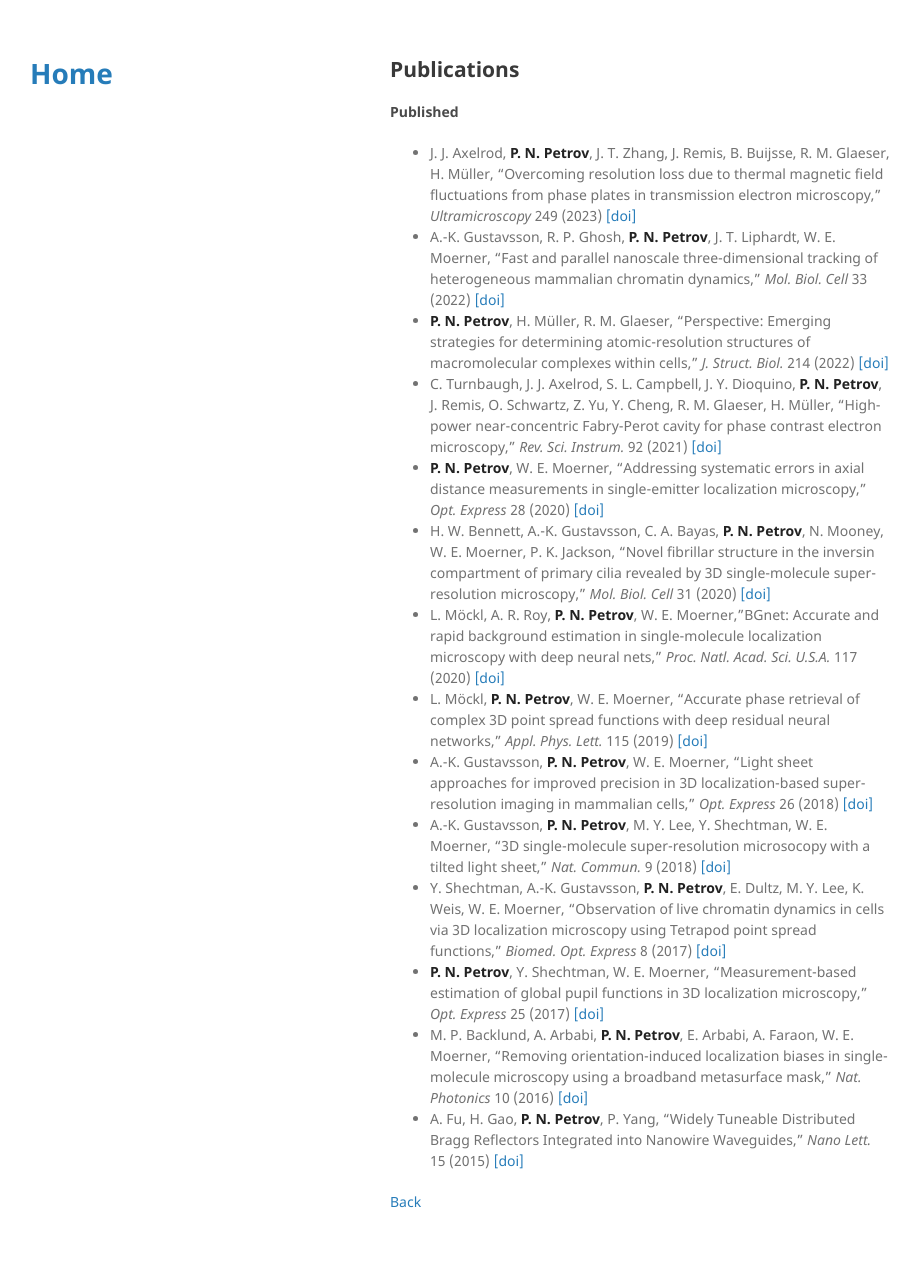
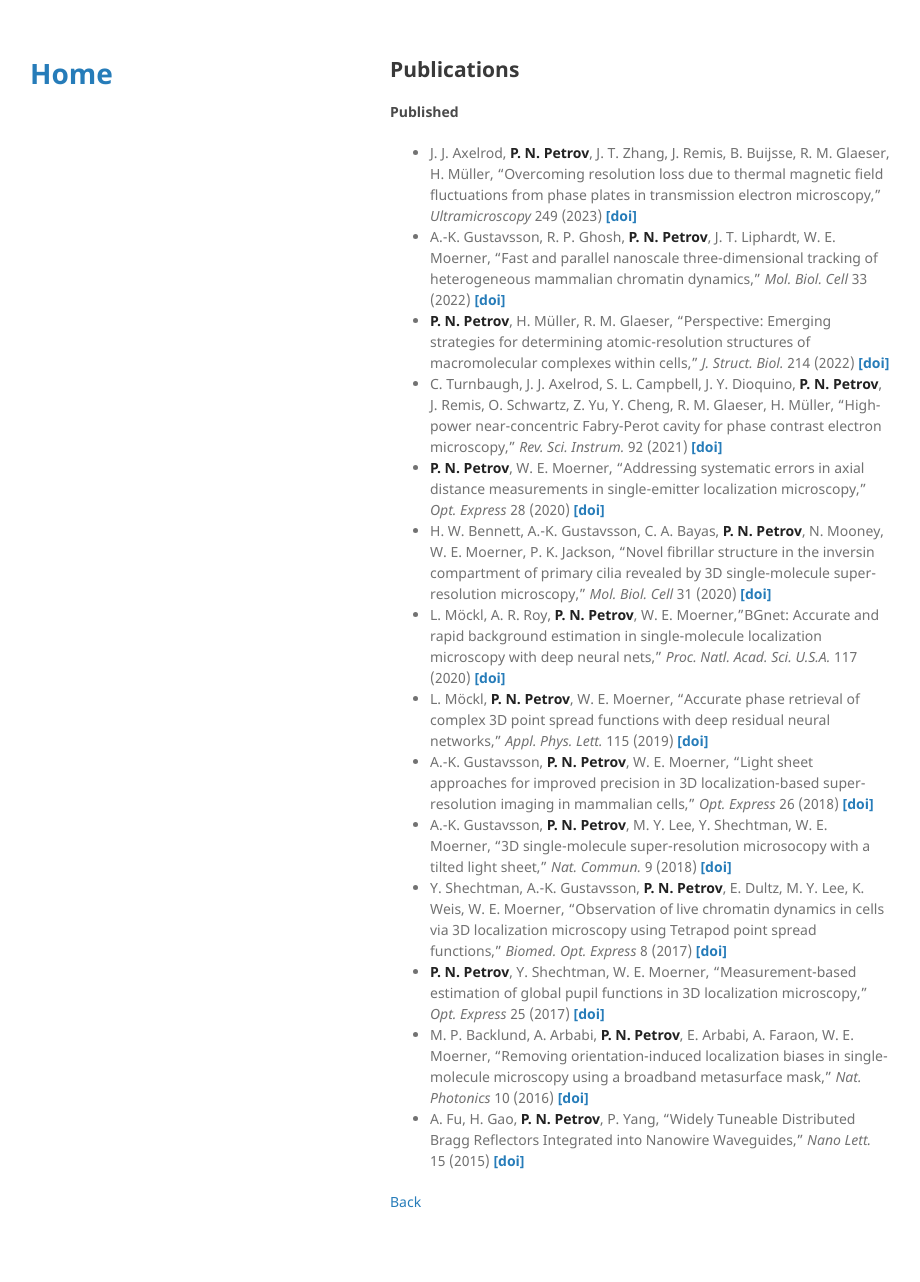
Before and after one commit to itspetar/itspetar.github.io, a Jekyll site: the page built from publications.md, in a window 1280 px wide. Shown: the whole page, without its empty margins (180-1100 px from the left). Built offline with Jekyll 4.4.1, drawn with Linux system fonts in a browser that asks for light colours; our own code applies the rules of GitHub Pages for plain Markdown files.

Commit message:
updated pubs

```diff
--- a/publications.md
+++ b/publications.md
@@ -6,19 +6,19 @@ layout: secondary
 
 #### Published
 
-* J. J. Axelrod, **P. N. Petrov**, J. T. Zhang, J. Remis, B. Buijsse, R. M. Glaeser, H. Müller, "Overcoming resolution loss due to thermal magnetic field fluctuations from phase plates in transmission electron microscopy," _Ultramicroscopy_ 249 (2023) <a href="https://doi.org/10.1016/j.ultramic.2023.113730" target="_blank">[doi]</a>
-* A.-K. Gustavsson, R. P. Ghosh, **P. N. Petrov**, J. T. Liphardt, W. E. Moerner, "Fast and parallel nanoscale three-dimensional tracking of heterogeneous mammalian chromatin dynamics," _Mol. Biol. Cell_ 33 (2022) <a href="https://doi.org/10.1091/mbc.E21-10-0514" target="_blank">[doi]</a>
-* **P. N. Petrov**, H. Müller, R. M. Glaeser, "Perspective: Emerging strategies for determining atomic-resolution structures of macromolecular complexes within cells," _J. Struct. Biol._ 214 (2022) <a href="https://doi.org/10.1016/j.jsb.2021.107827" target="_blank">[doi]</a>
-* C. Turnbaugh, J. J. Axelrod, S. L. Campbell, J. Y. Dioquino, **P. N. Petrov**, J. Remis, O. Schwartz, Z. Yu, Y. Cheng, R. M. Glaeser, H. Müller, "High-power near-concentric Fabry-Perot cavity for phase contrast electron microscopy," _Rev. Sci. Instrum._ 92 (2021) <a href="https://doi.org/10.1063/5.0045496" target="_blank">[doi]</a>
-* **P. N. Petrov**, W. E. Moerner, "Addressing systematic errors in axial distance measurements in single-emitter localization microscopy," _Opt. Express_ 28 (2020) <a href="https://doi.org/10.1364/OE.391496" target="_blank">[doi]</a>
-* H. W. Bennett, A.-K. Gustavsson, C. A. Bayas, **P. N. Petrov**, N. Mooney, W. E. Moerner, P. K. Jackson, "Novel fibrillar structure in the inversin compartment of primary cilia revealed by 3D single-molecule super-resolution microscopy," _Mol. Biol. Cell_ 31 (2020) <a href="https://doi.org/10.1091/mbc.E19-09-0499" target="_blank">[doi]</a>
-* L. Möckl, A. R. Roy, **P. N. Petrov**, W. E. Moerner,"BGnet: Accurate and rapid background estimation in single-molecule localization microscopy with deep neural nets," _Proc. Natl. Acad. Sci. U.S.A._ 117 (2020) <a href="https://doi.org/10.1073/pnas.1916219117" target="_blank">[doi]</a>
-* L. Möckl, **P. N. Petrov**, W. E. Moerner, "Accurate phase retrieval of complex 3D point spread functions with deep residual neural networks," _Appl. Phys. Lett._ 115 (2019) <a href="https://doi.org/10.1063/1.5125252" target="_blank">[doi]</a>
-* A.-K. Gustavsson, **P. N. Petrov**, W. E. Moerner, "Light sheet approaches for improved precision in 3D localization-based super-resolution imaging in mammalian cells," _Opt. Express_ 26 (2018) <a href="https://doi.org/10.1364/OE.26.013122" target="_blank">[doi]</a>
-* A.-K. Gustavsson, **P. N. Petrov**, M. Y. Lee, Y. Shechtman, W. E. Moerner, "3D single-molecule super-resolution microsocopy with a tilted light sheet," _Nat. Commun._ 9 (2018) <a href="https://doi.org/10.1038/s41467-017-02563-4" target="_blank">[doi]</a>
-* Y. Shechtman, A.-K. Gustavsson, **P. N. Petrov**, E. Dultz, M. Y. Lee, K. Weis, W. E. Moerner, "Observation of live chromatin dynamics in cells via 3D localization microscopy using Tetrapod point spread functions," _Biomed. Opt. Express_ 8 (2017) <a href="https://doi.org/10.1364/BOE.8.005735" target="_blank">[doi]</a>
-* **P. N. Petrov**, Y. Shechtman, W. E. Moerner, "Measurement-based estimation of global pupil functions in 3D localization microscopy," _Opt. Express_ 25 (2017) <a href="http://doi.org/10.1364/oe.25.007945" target="_blank">[doi]</a>
-* M. P. Backlund, A. Arbabi, **P. N. Petrov**, E. Arbabi, A. Faraon, W. E. Moerner, "Removing orientation-induced localization biases in single-molecule microscopy using a broadband metasurface mask," _Nat. Photonics_ 10 (2016) <a href="http://doi.org/10.1038/nphoton.2016.93" target="_blank">[doi]</a>
-* A. Fu, H. Gao, **P. N. Petrov**, P. Yang, "Widely Tuneable Distributed Bragg Reflectors Integrated into Nanowire Waveguides," _Nano Lett._ 15 (2015) <a href="http://doi.org/10.1021/acs.nanolett.5b02839" target="_blank">[doi]</a>
+* J. J. Axelrod, **P. N. Petrov**, J. T. Zhang, J. Remis, B. Buijsse, R. M. Glaeser, H. Müller, "Overcoming resolution loss due to thermal magnetic field fluctuations from phase plates in transmission electron microscopy," _Ultramicroscopy_ 249 (2023) <a href="https://doi.org/10.1016/j.ultramic.2023.113730" target="_blank"><b>[doi]</b></a>
+* A.-K. Gustavsson, R. P. Ghosh, **P. N. Petrov**, J. T. Liphardt, W. E. Moerner, "Fast and parallel nanoscale three-dimensional tracking of heterogeneous mammalian chromatin dynamics," _Mol. Biol. Cell_ 33 (2022) <a href="https://doi.org/10.1091/mbc.E21-10-0514" target="_blank"><b>[doi]</b></a>
+* **P. N. Petrov**, H. Müller, R. M. Glaeser, "Perspective: Emerging strategies for determining atomic-resolution structures of macromolecular complexes within cells," _J. Struct. Biol._ 214 (2022) <a href="https://doi.org/10.1016/j.jsb.2021.107827" target="_blank"><b>[doi]</b></a>
+* C. Turnbaugh, J. J. Axelrod, S. L. Campbell, J. Y. Dioquino, **P. N. Petrov**, J. Remis, O. Schwartz, Z. Yu, Y. Cheng, R. M. Glaeser, H. Müller, "High-power near-concentric Fabry-Perot cavity for phase contrast electron microscopy," _Rev. Sci. Instrum._ 92 (2021) <a href="https://doi.org/10.1063/5.0045496" target="_blank"><b>[doi]</b></a>
+* **P. N. Petrov**, W. E. Moerner, "Addressing systematic errors in axial distance measurements in single-emitter localization microscopy," _Opt. Express_ 28 (2020) <a href="https://doi.org/10.1364/OE.391496" target="_blank"><b>[doi]</b></a>
+* H. W. Bennett, A.-K. Gustavsson, C. A. Bayas, **P. N. Petrov**, N. Mooney, W. E. Moerner, P. K. Jackson, "Novel fibrillar structure in the inversin compartment of primary cilia revealed by 3D single-molecule super-resolution microscopy," _Mol. Biol. Cell_ 31 (2020) <a href="https://doi.org/10.1091/mbc.E19-09-0499" target="_blank"><b>[doi]</b></a>
+* L. Möckl, A. R. Roy, **P. N. Petrov**, W. E. Moerner,"BGnet: Accurate and rapid background estimation in single-molecule localization microscopy with deep neural nets," _Proc. Natl. Acad. Sci. U.S.A._ 117 (2020) <a href="https://doi.org/10.1073/pnas.1916219117" target="_blank"><b>[doi]</b></a>
+* L. Möckl, **P. N. Petrov**, W. E. Moerner, "Accurate phase retrieval of complex 3D point spread functions with deep residual neural networks," _Appl. Phys. Lett._ 115 (2019) <a href="https://doi.org/10.1063/1.5125252" target="_blank"><b>[doi]</b></a>
+* A.-K. Gustavsson, **P. N. Petrov**, W. E. Moerner, "Light sheet approaches for improved precision in 3D localization-based super-resolution imaging in mammalian cells," _Opt. Express_ 26 (2018) <a href="https://doi.org/10.1364/OE.26.013122" target="_blank"><b>[doi]</b></a>
+* A.-K. Gustavsson, **P. N. Petrov**, M. Y. Lee, Y. Shechtman, W. E. Moerner, "3D single-molecule super-resolution microsocopy with a tilted light sheet," _Nat. Commun._ 9 (2018) <a href="https://doi.org/10.1038/s41467-017-02563-4" target="_blank"><b>[doi]</b></a>
+* Y. Shechtman, A.-K. Gustavsson, **P. N. Petrov**, E. Dultz, M. Y. Lee, K. Weis, W. E. Moerner, "Observation of live chromatin dynamics in cells via 3D localization microscopy using Tetrapod point spread functions," _Biomed. Opt. Express_ 8 (2017) <a href="https://doi.org/10.1364/BOE.8.005735" target="_blank"><b>[doi]</b></a>
+* **P. N. Petrov**, Y. Shechtman, W. E. Moerner, "Measurement-based estimation of global pupil functions in 3D localization microscopy," _Opt. Express_ 25 (2017) <a href="http://doi.org/10.1364/oe.25.007945" target="_blank"><b>[doi]</b></a>
+* M. P. Backlund, A. Arbabi, **P. N. Petrov**, E. Arbabi, A. Faraon, W. E. Moerner, "Removing orientation-induced localization biases in single-molecule microscopy using a broadband metasurface mask," _Nat. Photonics_ 10 (2016) <a href="http://doi.org/10.1038/nphoton.2016.93" target="_blank"><b>[doi]</b></a>
+* A. Fu, H. Gao, **P. N. Petrov**, P. Yang, "Widely Tuneable Distributed Bragg Reflectors Integrated into Nanowire Waveguides," _Nano Lett._ 15 (2015) <a href="http://doi.org/10.1021/acs.nanolett.5b02839" target="_blank"><b>[doi]</b></a>
 
 [Back](./)
```
